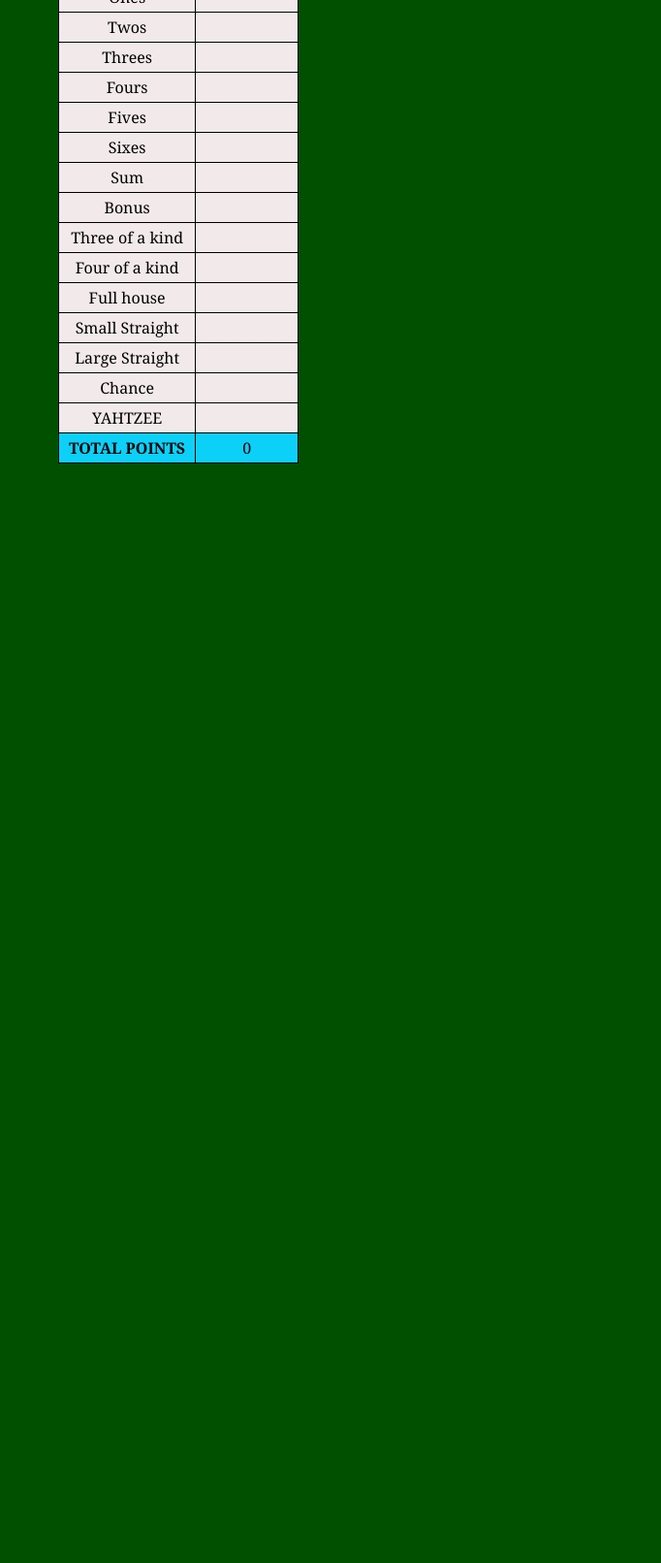
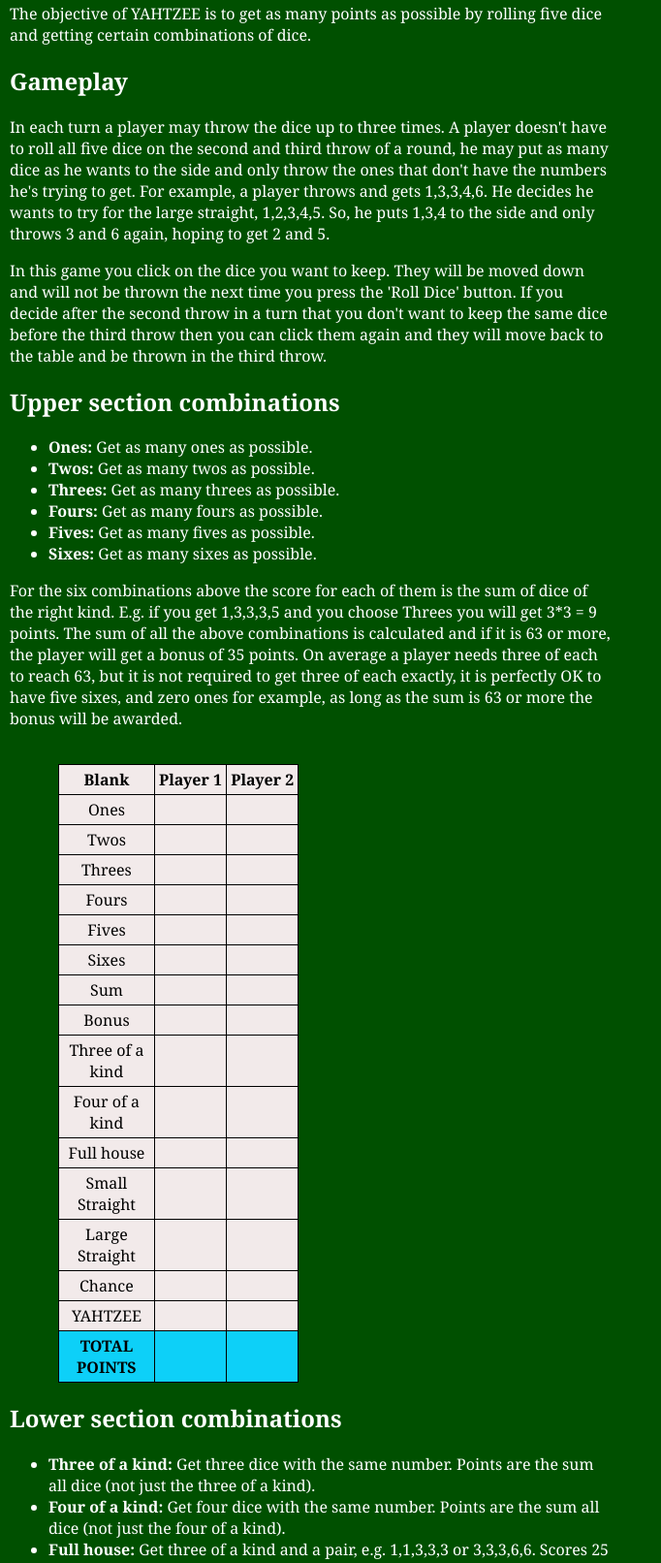
Before and after one commit to MVishnu07/yatzy, a plain HTML site: page Yatzy game/game.html in a window 1280 px wide. Shown: the part 427-2039 px from the top of the page at 97% size, without its empty margins (0-682 px from the left). Before the commit the page ends 915 px from the top, so only its background shows below. Drawn offline with Linux system fonts and the light colour scheme; a web font is replaced by a local one.

Commit message:
Update game.html
Updated html file for the game.

```diff
--- a/Yatzy game/game.html
+++ b/Yatzy game/game.html
@@ -19,82 +19,131 @@
                 <button class="die" id="die4" onclick="selectDie(3)"></button>
                 <button class="die" id="die5" onclick="selectDie(4)"></button>
             </div>
-        <button class="button" id="roll-button">Roll Dice</button>
-        <p>Rolls Left: <span id="rollsLeft">3</span></p>
-        <div>Total: <span id="total">0</span></div>
+            <button class="rollButton" id="roll-button">Roll Dice</button>
+            <p class="text">Rolls Left: <span id="rollsLeft">3</span></p>
+            <div class="text">Total: <span id="total">0</span></div>
+            <div class="rules"><h2>Yahtzee Rules</h2>
+
+                <p>The objective of YAHTZEE is to get as many points as possible by rolling five dice and getting certain combinations of dice.</p>
+
+                <h2>Gameplay</h2>
+                <p>In each turn a player may throw the dice up to three times. A player doesn't have to roll all five dice on the second and third throw of a round, he may put as many dice as he wants to the side and only throw the ones that don't have the numbers he's trying to get. For example, a player throws and gets 1,3,3,4,6. He decides he wants to try for the large straight, 1,2,3,4,5. So, he puts 1,3,4 to the side and only throws 3 and 6 again, hoping to get 2 and 5.</p>
+                <p>In this game you click on the dice you want to keep. They will be moved down and will not be thrown the next time you press the 'Roll Dice' button. If you decide after the second throw in a turn that you don't want to keep the same dice before the third throw then you can click them again and they will move back to the table and be thrown in the third throw.</p>
+
+                <h2>Upper section combinations</h2>
+                <ul>
+                    <li><strong>Ones:</strong> Get as many ones as possible.</li>
+                    <li><strong>Twos:</strong> Get as many twos as possible.</li>
+                    <li><strong>Threes:</strong> Get as many threes as possible.</li>
+                    <li><strong>Fours:</strong> Get as many fours as possible.</li>
+                    <li><strong>Fives:</strong> Get as many fives as possible.</li>
+                    <li><strong>Sixes:</strong> Get as many sixes as possible.</li>
+                </ul>
+                <p>For the six combinations above the score for each of them is the sum of dice of the right kind. E.g. if you get 1,3,3,3,5 and you choose Threes you will get 3*3 = 9 points. The sum of all the above combinations is calculated and if it is 63 or more, the player will get a bonus of 35 points. On average a player needs three of each to reach 63, but it is not required to get three of each exactly, it is perfectly OK to have five sixes, and zero ones for example, as long as the sum is 63 or more the bonus will be awarded.</p>
              </div>
+        </div>
+
         <div class="column">
         <table>
             <tr>
                 <th>Blank</th>
                 <th>Player 1</th>
+                <th>Player 2</th>
             </tr>
             <tr>
                 <td>Ones</td>
-                <td id="ones"></button></td>
+                <td><span class="tab" id="ones" onclick="lockScore('ones')"></span></td>
+                <td><span id="ones1"></span></td>
             </tr>
             <tr>
                 <td>Twos</td>
-                <td id="twos"></td>
+                <td><span class="tab" id="twos" onclick="lockScore('twos')"></span></td>
+                <td><span id="twos1"></span></td>
             </tr>
             <tr>
                 <td>Threes</td>
-                <td id="threes"></td>
+                <td><span class="tab" id="threes" onclick="lockScore('threes')"></span></td>
+                <td><span id="threes1"></span></td>
             </tr>
             <tr>
                 <td>Fours</td>
-                <td id="fours"></td>
+                <td><span class="tab" id="fours" onclick="lockScore('fours')"></span></td>
+                <td><span id="fours1"></span></td>
             </tr>
             <tr>
                 <td>Fives</td>
-                <td id="fives"></td>
+                <td><span class="tab" id="fives" onclick="lockScore('fives')"></span></td>
+                <td><span id="fives1"></span></td>
             </tr>
             <tr>
                 <td>Sixes</td>
-                <td id="sixes"></td>
+                <td><span class="tab" id="sixes" onclick="lockScore('sixes')"></span></td>
+                <td><span id="sixes1"></span></td>
             </tr>
             <tr>
                 <td>Sum</td>
-                <td id="sum"></td>
+                <td><span id="sum"></span></td>
+                <td><span id="sum1"></span></td>
             </tr>
             <tr>
                 <td>Bonus</td>
-                <td id="bonus"></td>
+                <td><span id="bonus"></span></td>
+                <td><span id="bonus1"></span></td>
             </tr>
             <tr>
                 <td>Three of a kind</td>
-                <td id="threeKind"></td>
+                <td><span class="tab" id="threeKind" onclick="lockScore('threeKind')"></span></td>
+                <td><span class="tab" id="threeKind1"></span></td>
             </tr>
             <tr>
                 <td>Four of a kind</td>
-                <td id="fourKind"></td>
+                <td><span class="tab" id="fourKind" onclick="lockScore('fourKind')"></span></td>
+                <td><span class="tab" id="fourKind1"></span></td>
             </tr>
             <tr>
                 <td>Full house</td>
-                <td id="fullHouse"></td>
+                <td><span class="tab" id="fullHouse" onclick="lockScore('fullHouse')"></span></td>
+                <td><span class="tab" id="fullHouse1"></span></td>
             </tr>
             <tr>
                 <td>Small Straight</td>
-                <td id="sStraight"></td>
+                <td><span class="tab" id="smallStraight" onclick="lockScore('smallStraight')"></span></td>
+                <td><span class="tab" id="smallStraight1"></span></td>
             </tr>
             <tr>
                 <td>Large Straight</td>
-                <td id="lStraight"></td>
+                <td><span class="tab" id="largeStraight" onclick="lockScore('largeStraight')"></span></td>
+                <td><span class="tab" id="largeStraight1"></span></td>
             </tr>
             <tr>
                 <td>Chance</td>
-                <td id="chance"></td>
+                <td><span class="tab" id="chance" onclick="lockScore('chance')"></span></td>
+                <td><span class="tab" id="chance1"></span></td>
             </tr>
             <tr>
                 <td>YAHTZEE</td>
-                <td id="yatzy"></td>
+                <td><span class="tab" id="yatzy" onclick="lockScore('yatzy')"></span></td>
+                <td><span class="tab" id="yatzy1"></span></td>
             </tr>
             <tfoot>
             <tr>
                 <td><strong> TOTAL POINTS</strong></td>
-                <td>0</td>
+                <td><span id="totalPoints"></span></td>
+                <td><span id="totalPoints1"></span></td>
             </tr>
             </tfoot>
+            </table>
+
+        <div><h2>Lower section combinations</h2>
+            <ul>
+                <li><strong>Three of a kind:</strong> Get three dice with the same number. Points are the sum all dice (not just the three of a kind).</li>
+                <li><strong>Four of a kind:</strong> Get four dice with the same number. Points are the sum all dice (not just the four of a kind).</li>
+                <li><strong>Full house:</strong> Get three of a kind and a pair, e.g. 1,1,3,3,3 or 3,3,3,6,6. Scores 25 points.</li>
+                <li><strong>Small straight:</strong> Get four sequential dice, 1,2,3,4 or 2,3,4,5 or 3,4,5,6. Scores 30 points.</li>
+                <li><strong>Large straight:</strong> Get five sequential dice, 1,2,3,4,5 or 2,3,4,5,6. Scores 40 points.</li>
+                <li><strong>Chance:</strong> You can put anything into chance, it's basically like a garbage can when you don't have anything else you can use the dice for. The score is simply the sum of the dice.</li>
+                <li><strong>YAHTZEE:</strong> Five of a kind. Scores 50 points. You can optionally get multiple Yahtzees, see below for details.</li>
+            </ul></div>
         </div>
         <script src="rules.js"></script>
     </body>
```
Lines whose indentation alone changed are shown as unchanged.
